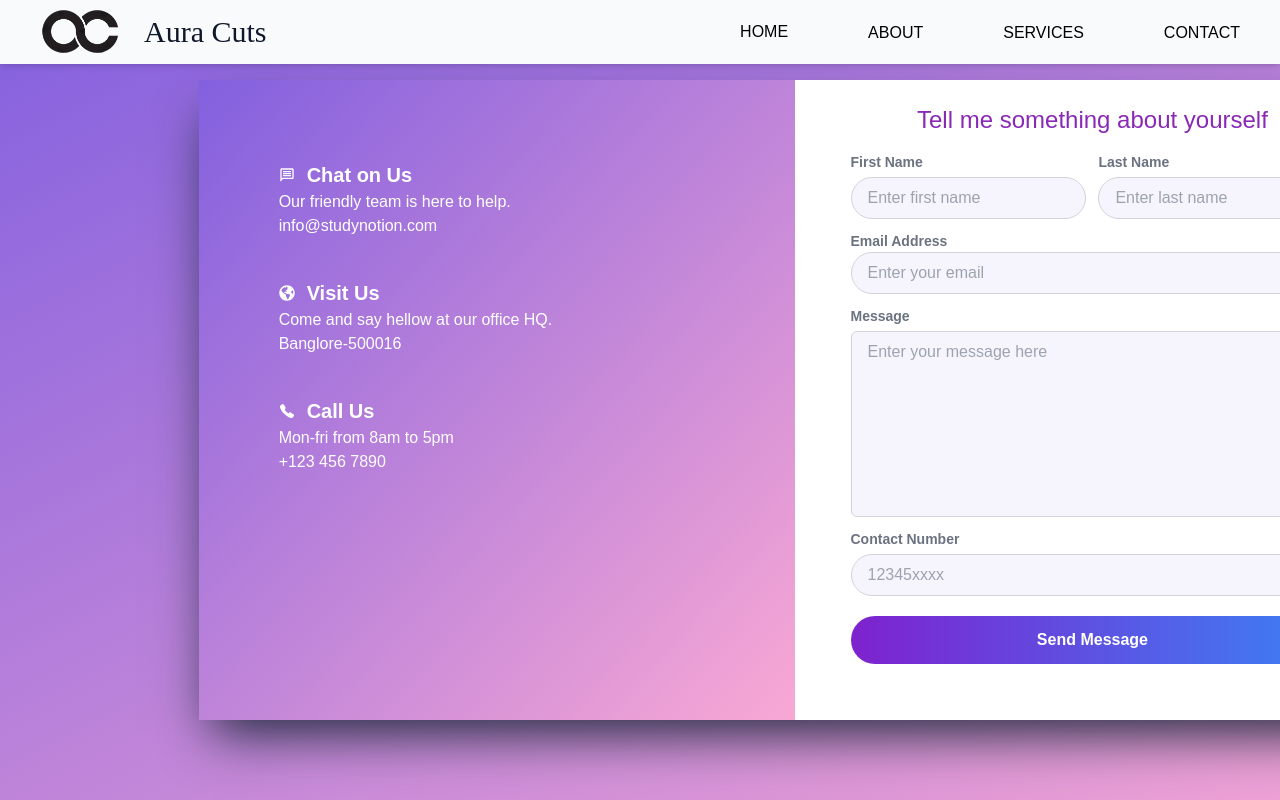
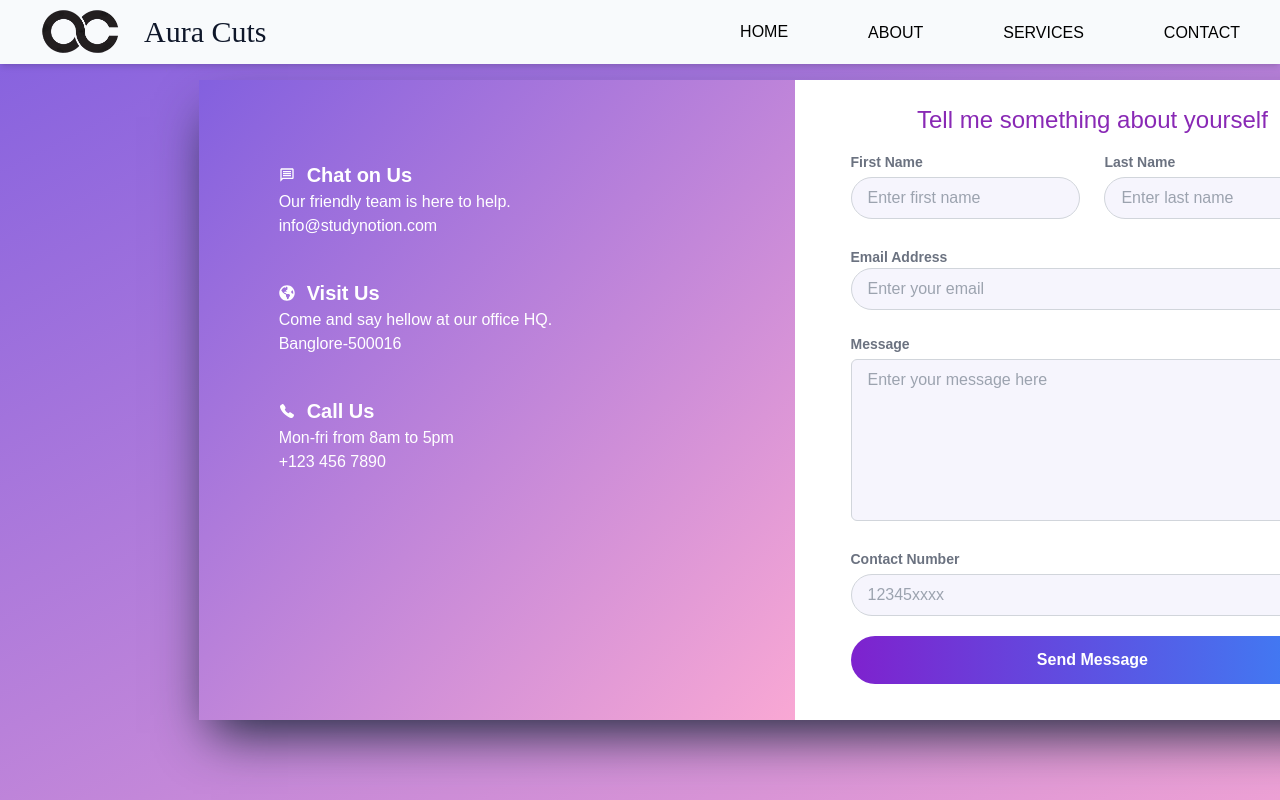
Before and after one commit to gauravsahu9668/AuraCuts, a React (Vite) app in the folder frontend/: page /contact in a window 1280 px wide. Shown: the top 800 px of the page. Built offline with nearby package versions, Linux system fonts and the light colour scheme; a web font is replaced by a local one.

Commit message:
Contact-page Updated

```diff
--- a/frontend/src/Customer/SignupFormCust.tsx
+++ b/frontend/src/Customer/SignupFormCust.tsx
@@ -8,7 +8,7 @@ type FormFields={
   firstName:string;
   lastName:string;
   email:string;
-  phone:number;
+  phone:string;
   password:string;
   confirm_pw:string;
 }
@@ -25,7 +25,7 @@ const SignupFormCust = () => {
   }
   return (
     <div className="absolute left-0 top-12 w-full">
-      <form className="scale-[80%] space-y-4 " onSubmit={handleSubmit(onSubmit)}>
+      <form className="scale-[80%] text-[17px] font-normal  space-y-4 " onSubmit={handleSubmit(onSubmit)}>
                 {/* Username Input */}
                 <div className="flex flex-row justify-between w-full">
                   <div className="flex-row justify-center items-center w-[50%]">
@@ -56,7 +56,12 @@ const SignupFormCust = () => {
                 <div className="flex-row justify-center items-center">
                 <input
                   {...register("email",{
-                    required:"Email is required"
+                    required:"Email is required",
+                    validate:(value)=>{
+                      if(!value.includes("@")){
+                        return "Email must include @";
+                      }
+                    }
                  })}
                     type="text"
                     placeholder="Email"
@@ -69,11 +74,12 @@ const SignupFormCust = () => {
                 <div className="flex-row justify-center items-center">
                 <input
                     {...register("phone",{
-                      required:"Phone Number is required"
+                      required:"Phone Number(10 digit) is required",
                    })}
-                    type="text"
+                    pattern="[0-9]{10}"
+                    type="string"
                     placeholder="Phone Number"
-                    className="w-full px-4 py-2 border  bg-[#a79eec]/[0.1]  border-gray-300 rounded-full focus:outline-none focus:ring-2 focus:ring-blue-400"
+                    className="w-full px-4 py-2 border appearance-none  bg-[#a79eec]/[0.1]  border-gray-300 rounded-full focus:outline-none focus:ring-2 focus:ring-blue-400"
                   />
                     <div className='h-3'>{errors.phone && (<div className="text-red-500">{errors.phone.message}</div>)}</div>
                 </div>
@@ -81,7 +87,11 @@ const SignupFormCust = () => {
                 <div>
                 <input
                     {...register("password",{
-                            required:"Password is required"
+                            required:"Password is required",
+                            minLength: {
+                              value: 8,
+                              message: "Password must have atleast 8 characters",
+                            }
                         })}
                     type="password"
                     placeholder="Password"
@@ -93,7 +103,11 @@ const SignupFormCust = () => {
                 <div className="flex-row justify-center items-center">
                 <input
                     {...register("confirm_pw",{
-                      required:"Confirm Password is required"
+                      required:"Confirm Password is required",
+                      minLength: {
+                        value: 8,
+                        message: "Password must have atleast 8 characters",
+                      }
                   })}
                     type="text"
                     placeholder="Confirm Password"
--- a/frontend/src/components/ContactUs/ContactUsForm.tsx
+++ b/frontend/src/components/ContactUs/ContactUsForm.tsx
@@ -30,8 +30,9 @@ const ContactUsForm = () => {
   return (
     <div className="gap-5 pb-10">
       <form onSubmit={handleSubmit(submitContactForm)}>
-        <div className="flex flex-row gap-3">
-          <div className="flex flex-col gap-1">
+        {/* name */}
+        <div className="flex flex-row gap-3 w-full space-x-3">
+          <div className="flex flex-col gap-1 w-[50%]">
             <label
               htmlFor="firstname"
               className="text-[14px] font-semibold text-gray-500"
@@ -45,9 +46,9 @@ const ContactUsForm = () => {
               {...register("firstname", { required: true })}
                className="w-full  px-4 py-2 border  bg-[#a79eec]/[0.1]  border-gray-300 rounded-full focus:outline-none focus:ring-2 focus:ring-blue-400"
             />
-            {errors.firstname && <span>Please enter your first name</span>}
+            <div className='h-3'>{errors.firstname && <span className="text-red-500">Please enter your first name</span>}</div>
           </div>
-          <div className="flex flex-col gap-1">
+          <div className="flex flex-col gap-1 w-[50%]">
             <label
               htmlFor="lastname"
               className="text-[14px] font-semibold text-gray-500"
@@ -58,11 +59,12 @@ const ContactUsForm = () => {
               type="text"
               id="lastname"
               placeholder="Enter last name"
-               className="w-full  px-4 py-2 border  bg-[#a79eec]/[0.1]  border-gray-300 rounded-full focus:outline-none focus:ring-2 focus:ring-blue-400"
+               className="w-full  px-4 py-2 border flex justify-self-end bg-[#a79eec]/[0.1]  border-gray-300 rounded-full focus:outline-none focus:ring-2 focus:ring-blue-400"
               {...register("lastname")}
             />
           </div>
         </div>
+        {/* email */}
         <div className="flex flex-col mt-3">
           <label
             htmlFor="email"
@@ -77,8 +79,9 @@ const ContactUsForm = () => {
             {...register("email", { required: true })}
              className="w-full  px-4 py-2 border  bg-[#a79eec]/[0.1]  border-gray-300 rounded-full focus:outline-none focus:ring-2 focus:ring-blue-400"
           />
-          {errors.email && <span>Please enter your email address</span>}
+          <div className='h-3'>{errors.email && <span className="text-red-500">Please enter your email address</span>}</div>
         </div>
+        {/* message */}
         <div className="flex flex-col mt-3 gap-1">
           <label
             htmlFor="message"
@@ -89,13 +92,14 @@ const ContactUsForm = () => {
           <textarea
             id="message"
             cols={30}
-            rows={7}
+            rows={6}
             placeholder="Enter your message here"
             {...register("message", { required: true })}
              className="w-full  px-4 py-2 border  bg-[#a79eec]/[0.1]  border-gray-300 rounded-md focus:outline-none focus:ring-2 focus:ring-blue-400"
           ></textarea>
-          {errors.message && <span>Please enter your message</span>}
+          <div className='h-3'>{errors.message && <span className="text-red-500">Please enter your message</span>}</div>
         </div>
+        {/* contact number */}
         <div className="flex flex-col mt-3 gap-1">
           <label
             htmlFor="phoneno"
@@ -104,7 +108,8 @@ const ContactUsForm = () => {
             Contact Number
           </label>
           <input
-            type="text"
+            pattern="[0-9]{10}"
+            type="phone"
             id="phoneno"
             placeholder="12345xxxx"
             {...register("phoneno", { required: true })}
--- a/frontend/src/components/Login.tsx
+++ b/frontend/src/components/Login.tsx
@@ -45,7 +45,6 @@ const Login=()=>{
           setSelectedButton(null)
         }
     }
-
     return (
         <div className="flex min-h-[800px] h-screen min-w-[1589px] items-center font-display justify-center cursor-default bg-gradient-to-br from-[#8360df] to-pink-300">
           <div className="flex w-[1190px] h-[630px] mt-8 relative bg-white rounded- shadow-slate-800 shadow-2xl overflow-hidden">
```
Also changed, not shown: frontend/src/Shopkeeper/SignFormShop.tsx (+23 -37 lines).
